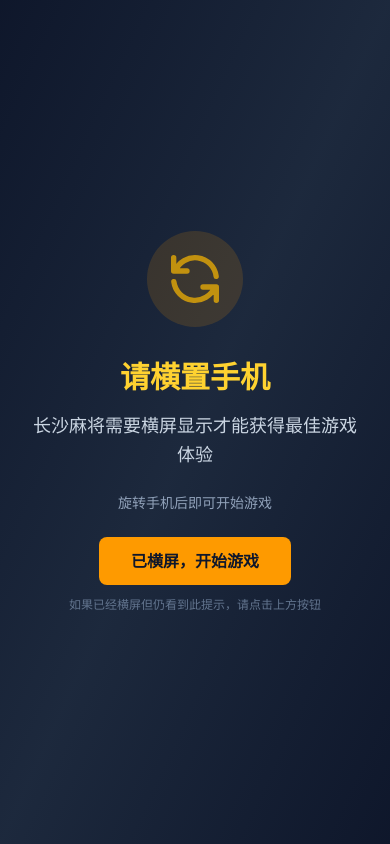
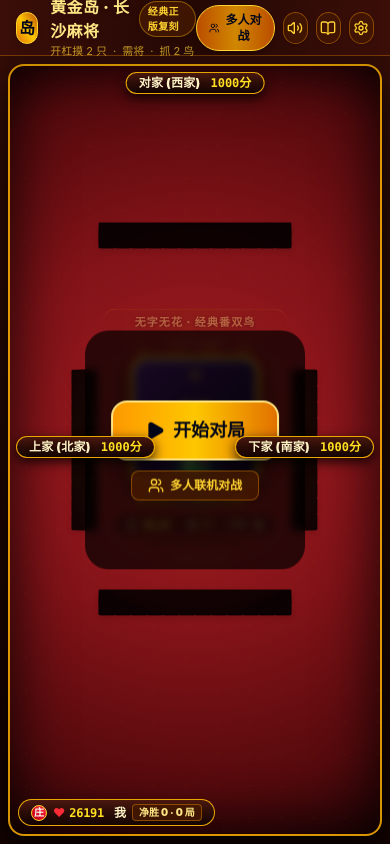
Before and after one commit to jilai0344/cs-mahjong, a React (Vite) app: page / in a window 390 px wide. Built offline with nearby package versions, Linux system fonts and the light colour scheme.

Commit message:
feat(ui): 竖屏专用布局 P0-7/D9（四方布局适配竖屏）

```diff
--- a/src/App.jsx
+++ b/src/App.jsx
@@ -1921,36 +1921,8 @@ export default function App() {
     <div
       className="relative w-screen h-screen overflow-hidden flex flex-col bg-panel text-slate-100 select-none safe-pad"
       data-theme={config.theme === 'jade' ? 'jade' : undefined} /* P0-8 双主题：jade 时覆盖 --color-* token */
+      data-layout={isPortrait ? 'portrait' : 'landscape'} /* P0-7 竖屏专用布局：竖屏时走 [data-layout="portrait"] 样式 */
     >
-      {/* 竖屏提示遮罩 (仅在竖屏时显示) */}
-      {isPortrait && (
-      <div className="fixed inset-0 bg-gradient-to-br from-slate-900 via-slate-800 to-slate-900 z-[100] flex flex-col items-center justify-center p-8">
-        <div className="w-24 h-24 mb-8 rounded-full bg-amber-500/20 flex items-center justify-center animate-pulse">
-          <svg className="w-16 h-16 text-amber-400" fill="none" stroke="currentColor" viewBox="0 0 24 24">
-            <path strokeLinecap="round" strokeLinejoin="round" strokeWidth={2} d="M4 4v5h.582m15.356 2A8.001 8.001 0 004.582 9m0 0H9m11 11v-5h-.581m0 0a8.003 8.003 0 01-15.357-2m15.357 2H15" />
-          </svg>
-        </div>
-        <h2 className="text-3xl font-black text-amber-300 mb-4 text-center">请横置手机</h2>
-        <p className="text-lg text-slate-300 text-center mb-6 max-w-sm leading-relaxed">
-          长沙麻将需要横屏显示才能获得最佳游戏体验
-        </p>
-        <div className="text-sm text-slate-400 text-center mb-6">
-          旋转手机后即可开始游戏
-        </div>
-
-        {/* 手动跳过按钮 (如果自动检测失败) */}
-        <button
-          onClick={() => setIsPortrait(false)}
-          className="px-8 py-3 bg-amber-500 hover:bg-amber-600 text-slate-900 font-bold rounded-lg transition-colors"
-        >
-          已横屏，开始游戏
-        </button>
-        <div className="text-xs text-slate-500 mt-3">
-          如果已经横屏但仍看到此提示，请点击上方按钮
-        </div>
-      </div>
-      )}
-
       {/* 顶部黄金岛经典 HUD 导航栏 (红木描金古典风) */}
       <header className="h-14 px-4 sm:px-6 flex items-center justify-between border-b border-amber-500/30 bg-gradient-to-r from-shell-800 via-shell-500 to-shell-800 shadow-lg z-30 shrink-0">
         <div className="flex items-center gap-3">
@@ -1958,13 +1930,13 @@ export default function App() {
             岛
           </div>
           <div>
-            <h1 className="text-base sm:text-lg font-black tracking-wide text-amber-200 flex items-center gap-2 drop-shadow">
+            <h1 className="hdr-title text-base sm:text-lg font-black tracking-wide text-amber-200 flex items-center gap-2 drop-shadow">
               <span>黄金岛 · 长沙麻将</span>
-              <span className="text-[10px] sm:text-xs bg-amber-950/80 text-amber-300 px-2 py-0.5 rounded-full border border-amber-400/40">
+              <span className="hdr-badge text-[10px] sm:text-xs bg-amber-950/80 text-amber-300 px-2 py-0.5 rounded-full border border-amber-400/40">
                 经典正版复刻
               </span>
             </h1>
-            <div className="text-[11px] text-amber-300/70 flex items-center gap-1.5 mt-0.2">
+            <div className="hdr-sub text-[11px] text-amber-300/70 flex items-center gap-1.5 mt-0.2">
               <span>开杠摸 {config.kongDrawCount} 只</span>
               <span>·</span>
               <span>{config.kongRequiresJiang ? '需将' : '免将'}</span>
@@ -2017,7 +1989,7 @@ export default function App() {
           {/* 多人联机 */}
           <button
             onClick={() => setIsMultiplayerOpen(true)}
-            className="flex items-center gap-1.5 px-3 py-1.5 rounded-full bg-gradient-to-r from-amber-700 via-yellow-600 to-amber-700 hover:from-amber-600 hover:to-yellow-500 text-slate-950 text-xs font-black border border-amber-300 shadow-md transition-all active:scale-95"
+            className="hdr-multi flex items-center gap-1.5 px-3 py-1.5 rounded-full bg-gradient-to-r from-amber-700 via-yellow-600 to-amber-700 hover:from-amber-600 hover:to-yellow-500 text-slate-950 text-xs font-black border border-amber-300 shadow-md transition-all active:scale-95"
           >
             <Users className="w-3.5 h-3.5" />
             <span>{multiplayerState.isMultiplayer ? `房间 ${multiplayerState.roomCode}` : '多人对战'}</span>
@@ -2202,7 +2174,7 @@ export default function App() {
           </div>
 
           {/* 6. 左下角：我方玩家信息胶囊牌（P2-6：占位符改为本机真实标识与昵称） */}
-          <div className="absolute bottom-2 sm:bottom-3 left-2 sm:left-4 z-40 flex items-center gap-1.5 bg-gradient-to-b from-panel-800 via-panel-700 to-panel-600 border-[1.5px] border-amber-400/90 rounded-full px-3 py-1 shadow-2xl">
+          <div className="my-capsule absolute bottom-2 sm:bottom-3 left-2 sm:left-4 z-40 flex items-center gap-1.5 bg-gradient-to-b from-panel-800 via-panel-700 to-panel-600 border-[1.5px] border-amber-400/90 rounded-full px-3 py-1 shadow-2xl">
             {dealerId === bottomSeatId && (
               <span className="w-4 h-4 rounded-full bg-gradient-to-tr from-red-700 to-red-500 border border-amber-300 text-white text-[10px] font-black flex items-center justify-center shadow-md">
                 庄
@@ -2217,7 +2189,7 @@ export default function App() {
             </span>
             {/* 本机战绩（裁定：只有 4 真人满座、全程无托管的对局才计入；刷电脑不涨） */}
             <span
-              className="text-[10px] font-black text-amber-200 bg-amber-950/80 px-1.5 py-0.2 rounded border border-amber-500/40 whitespace-nowrap"
+              className="capsule-record text-[10px] font-black text-amber-200 bg-amber-950/80 px-1.5 py-0.2 rounded border border-amber-500/40 whitespace-nowrap"
               title="本机记录：只统计 4 个真人满座、全程无 AI 托管的对局；打电脑不计入"
             >
               净胜 {myRecord.netScore > 0 ? '+' : ''}{myRecord.netScore} · {myRecord.matches} 局
```
